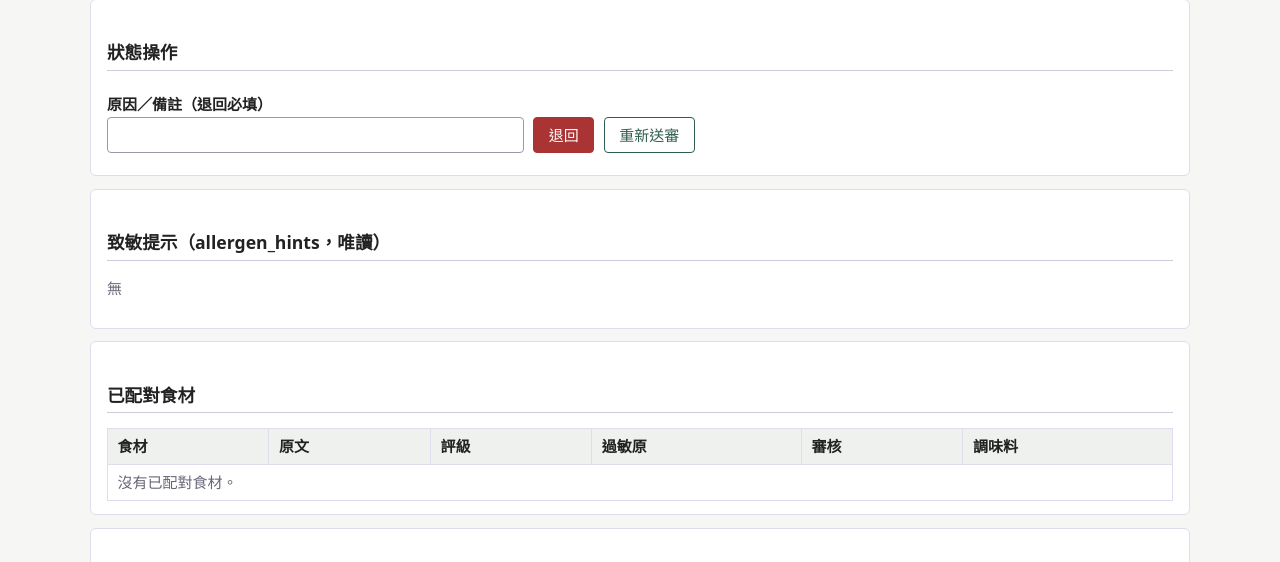
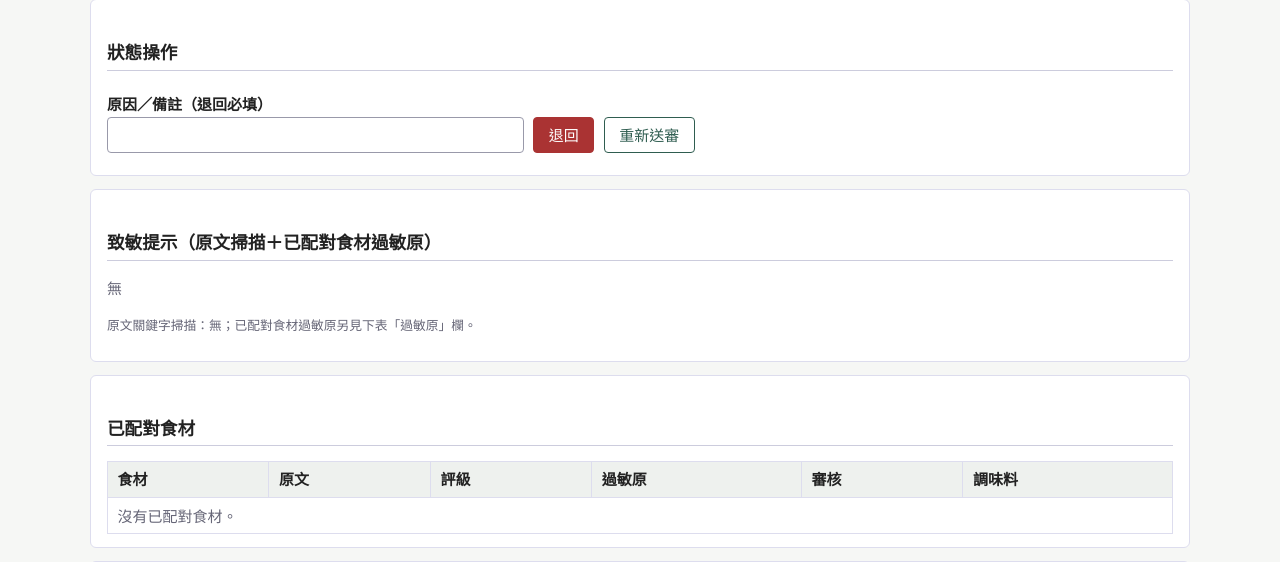
Before and after one commit to HKPPAAUULL/EczemaRecipe, a Python web app: template backend/app/admin/templates/recipe_detail.html in a window 1280 px wide. Shown: the part 134-696 px from the top of the page. Run offline with Jinja, Linux system fonts and the light colour scheme; the template is opened without the code that fills it, so the values that code supplies are empty.

Commit message:
fix(admin): show linked-ingredient allergens in recipe detail
The allergen-hint badge list only rendered the raw-text keyword scan
stored at crawl time, hiding allergens linked via matched ingredients
(e.g. 梅乾菜→組織胺). Now shows the union of raw hints + matched
ingredient allergens, matching the public API.

Generated with [Devin](https://devin.ai)

Co-Authored-By: Devin <158243242+devin-ai-integration[bot]@users.noreply.github.com>

```diff
--- a/backend/app/admin/repository.py
+++ b/backend/app/admin/repository.py
@@ -388,6 +388,10 @@ def get_recipe_detail(conn, rid: int) -> dict | None:
         (rid,)).fetchall()
     rec["publish_errors"] = rules.validate_publish(
         list(rec["unmatched_ingredients"]), rec["matched"])
+    union = set(rec["allergen_hints"] or [])
+    for m in rec["matched"]:
+        union.update(m["allergens"])
+    rec["allergen_union"] = sorted(union)
     return rec
 
 
--- a/backend/app/admin/templates/recipe_detail.html
+++ b/backend/app/admin/templates/recipe_detail.html
@@ -25,8 +25,9 @@
 </section>
 
 <section>
-<h2>致敏提示（allergen_hints，唯讀）</h2>
-<p>{% for h in rec.allergen_hints %}<span class="badge r-caution">{{ h }}</span> {% else %}<span class="muted">無</span>{% endfor %}</p>
+<h2>致敏提示（原文掃描＋已配對食材過敏原）</h2>
+<p>{% for h in rec.allergen_union %}<span class="badge r-caution">{{ h }}</span> {% else %}<span class="muted">無</span>{% endfor %}</p>
+<p class="muted" style="font-size:.85em">原文關鍵字掃描：{{ rec.allergen_hints | join('、') or '無' }}；已配對食材過敏原另見下表「過敏原」欄。</p>
 </section>
 
 <section>
```
Also changed, not shown: backend/tests/test_admin_integration.py (+9 -0 lines), docs/PLAN.md (+1 -0 lines), CHANGELOG.md.
